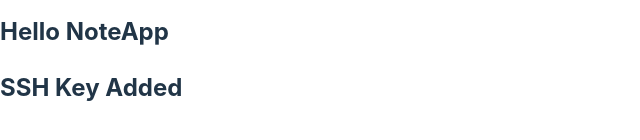
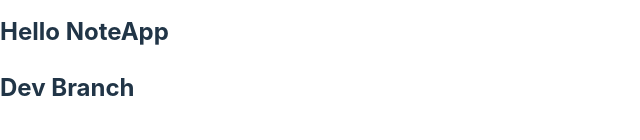
Before and after one commit to rajatjangidremotestate/NoteApp, a React (Vite) app: page / in a window 1280 px wide. Shown: the part 340-480 px from the top of the page, without its empty margins (0-640 px from the left). Built offline with nearby package versions, Linux system fonts and the light colour scheme.

Commit message:
dev commit_01

```diff
--- a/src/App.tsx
+++ b/src/App.tsx
@@ -9,7 +9,7 @@
   return (
     <>
       <h2>Hello NoteApp</h2>
-      <h2>SSH Key Added</h2>
+      <h2>Dev Branch</h2>
     </>
   );
 }
```
